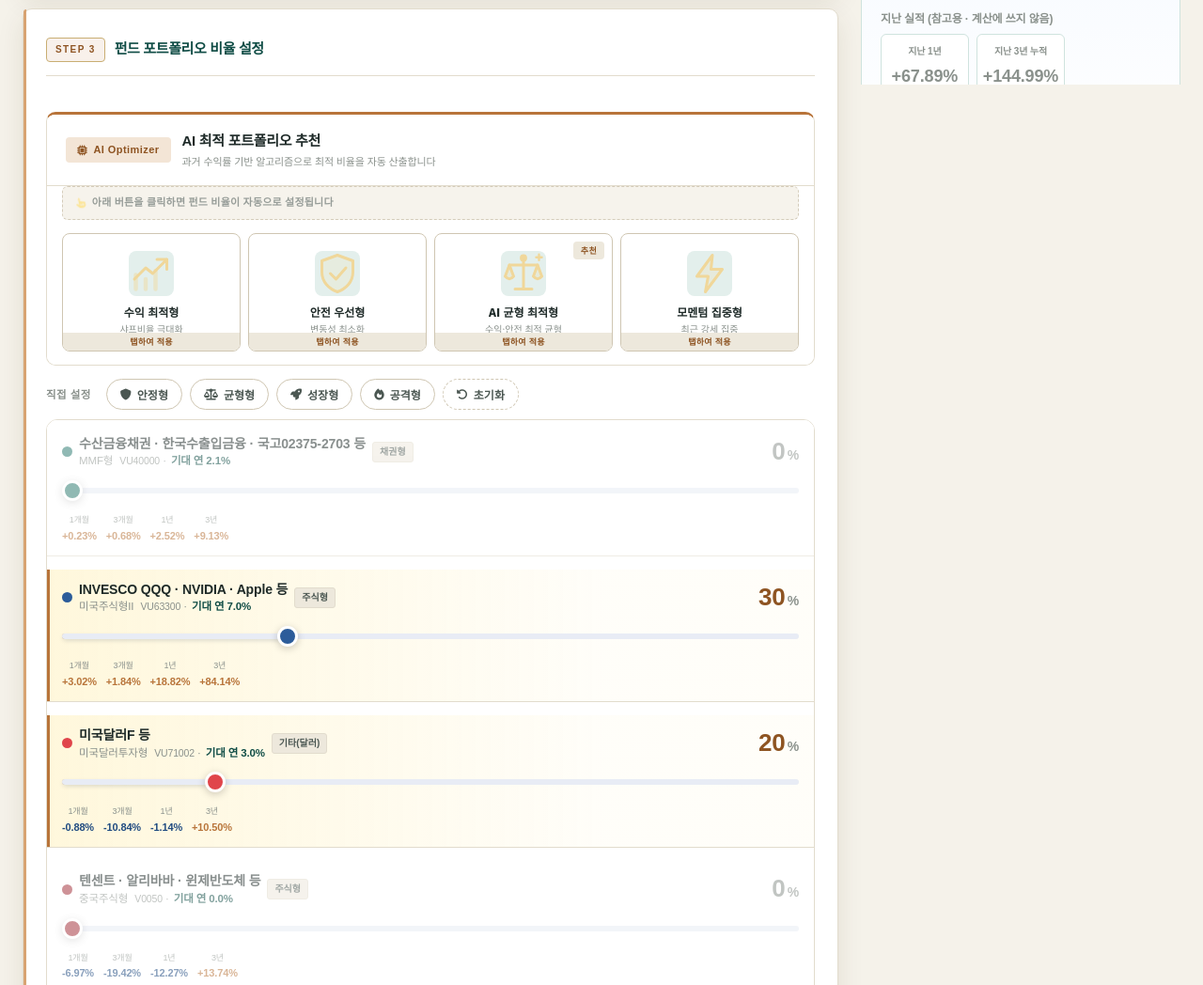
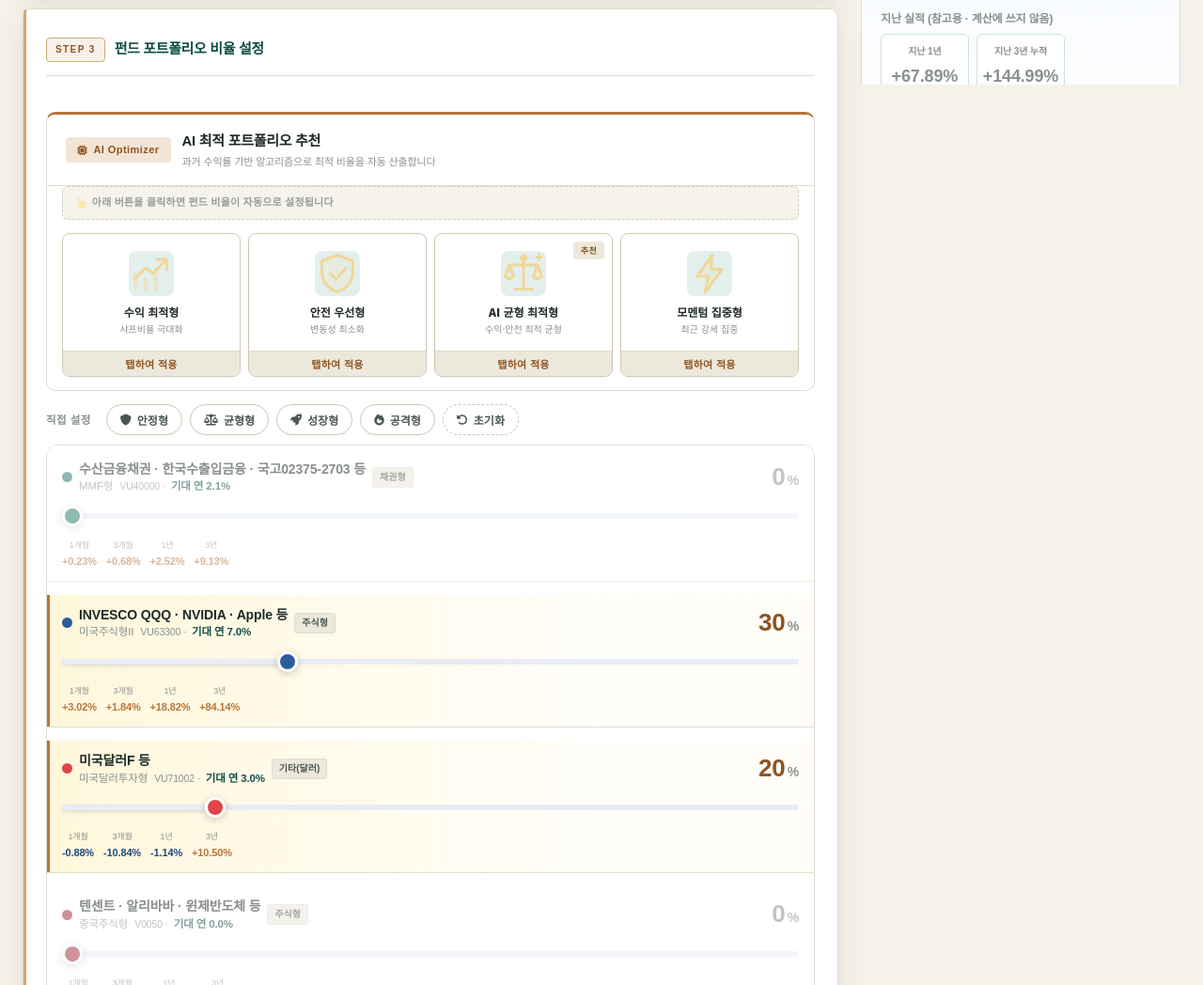
Before and after one commit to mashimaro667/hanho-variable, a plain HTML site: page index.html in a window 1280 px wide. Shown: the part 717-1765 px from the top of the page at 94% size. Drawn offline with nearby package versions, Linux system fonts and the light colour scheme; a web font is replaced by a local one.

Commit message:
한호 변액설계 2.1.3: AI 버튼 '탭하여 적용' 겹침 수정
Co-Authored-By: Claude Opus 5.5 <noreply@anthropic.com>

```diff
--- a/css/hanho-theme.css
+++ b/css/hanho-theme.css
@@ -143,3 +143,7 @@ body.hanho .preview-card .legend-pct{color:var(--hh-cu)!important;font-weight:80
   body.hanho .preview-panel{grid-template-columns:minmax(0,1fr)!important}
   body.hanho .step-card{padding:16px 14px!important}
 }
+/* 2.1.3 AI 버튼 '탭하여 적용' 띠가 버튼 이름 위에 겹치던 문제 → 버튼 맨 아래 줄로 따로 */
+body.hanho .ai-btn{padding-bottom:0!important;min-height:0!important;justify-content:flex-start!important}
+body.hanho .ai-btn::before{position:static!important;order:99;align-self:stretch;margin:6px -12px 0;padding:5px 0!important;background:var(--hh-paper2)!important;color:var(--hh-cu)!important;font-size:11px!important;border-top:1px solid var(--hh-line)}
+body.hanho .ai-btn-name{color:var(--hh-ink)!important;font-weight:800}
--- a/index.html
+++ b/index.html
@@ -17,7 +17,7 @@
 <link rel="stylesheet" href="css/cp-pro.css?v=2.0.0">
 <link rel="stylesheet" href="css/cp-light.css?v=2.0.0">
 <link rel="stylesheet" href="css/cp-print.css?v=2.0.0">
-<link rel="stylesheet" href="css/hanho-theme.css?v=2.1.2">
+<link rel="stylesheet" href="css/hanho-theme.css?v=2.1.3">
 </head>
 <body class="hanho">
 <div id="page1" class="page active">
```
